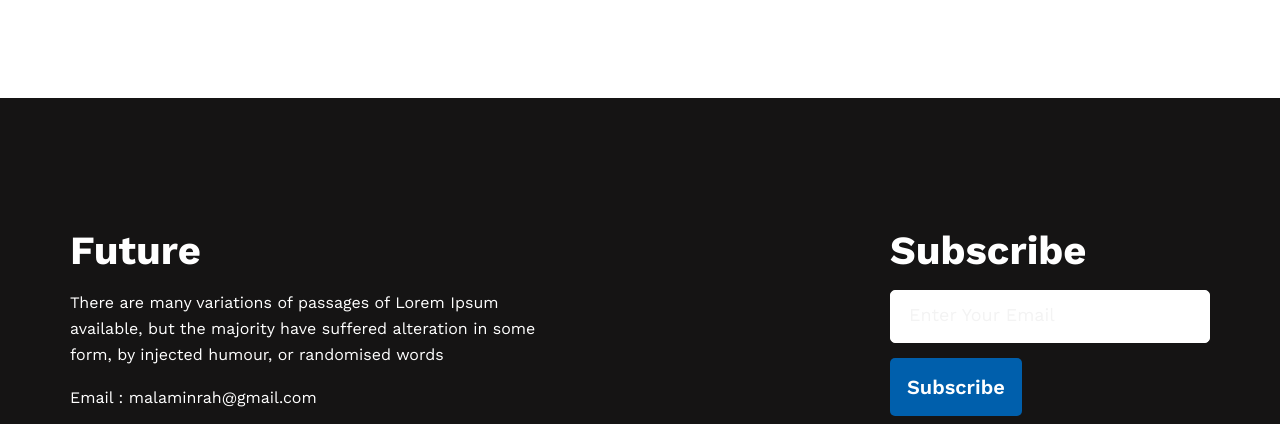
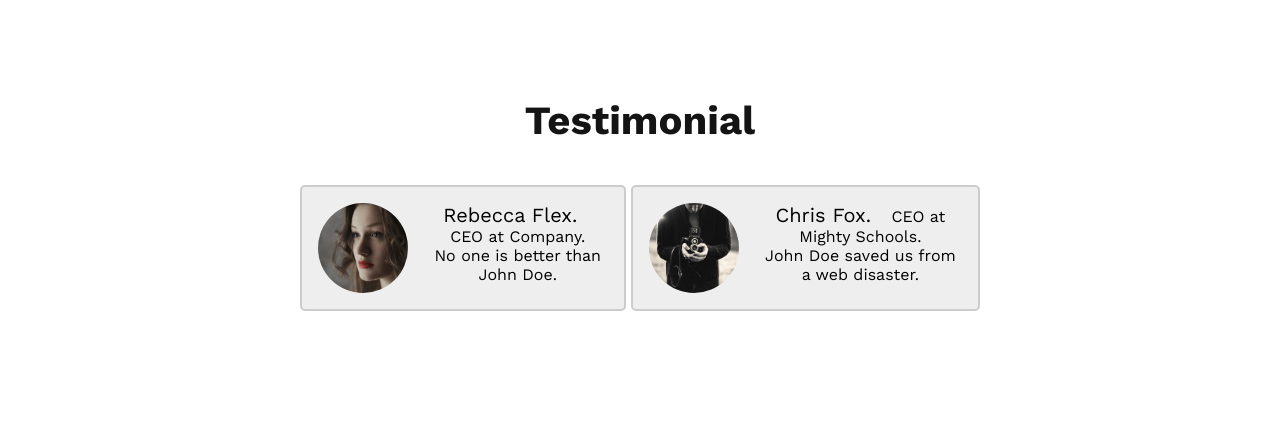
Before and after one commit to Alaminarchie/assignment-one, a plain HTML site: page index.html in a window 1280 px wide. Shown: the part 2306-2730 px from the top of the page. Drawn offline with nearby package versions, Linux system fonts and the light colour scheme.

Commit message:
assaignment done

```diff
--- a/index.html
+++ b/index.html
@@ -110,6 +110,25 @@
         </div>
       </div>
     </section>
+    <section class="testimonial-section">
+      <h3 class="section-title">
+        Testimonial
+      </h3>
+      <div class="container">
+        <div class="testimonials">
+          <div class="testimonial">
+            <img src="images/img/avater.jpg" alt="Avatar" style="width:90px">
+            <p><span>Rebecca Flex.</span> CEO at Company.</p>
+            <p>No one is better than John Doe.</p>
+          </div>
+          <div class="testimonial">
+            <img src="/images/img/member.jpg" alt="Avatar" style="width:90px">
+            <p><span>Chris Fox.</span> CEO at Mighty Schools.</p>
+            <p>John Doe saved us from a web disaster.</p>
+          </div>
+        </div>
+      </div>
+    </section>
     </main>
 
   <!-----------------footer started ------------->
--- a/style.css
+++ b/style.css
@@ -131,6 +131,42 @@ header{
     font-size: 40px;
     margin-bottom: 20px;
 }
+
+/* Testimonial */
+.testimonial-section{
+    text-align: center;
+}
+.testimonials{
+    display: flex;
+    justify-content: center;
+    gap: 5px;
+}
+.testimonial {
+    border: 2px solid #ccc;
+    background-color: #eee;
+    border-radius: 5px;
+    padding: 16px;
+    margin: 16px 0
+  }
+
+  .testimonial::after {
+    content: "";
+    clear: both;
+    display: table;
+  }
+
+  .testimonial img {
+    float: left;
+    margin-right: 20px;
+    border-radius: 50%;
+  }
+
+  .testimonial span {
+    font-size: 20px;
+    margin-right: 15px;
+  }
+
+
 /* -------------footer section-------------- */
 
 footer{
```
Also changed, not shown: images/img/avater.jpg (added), images/img/member.jpg (added).
